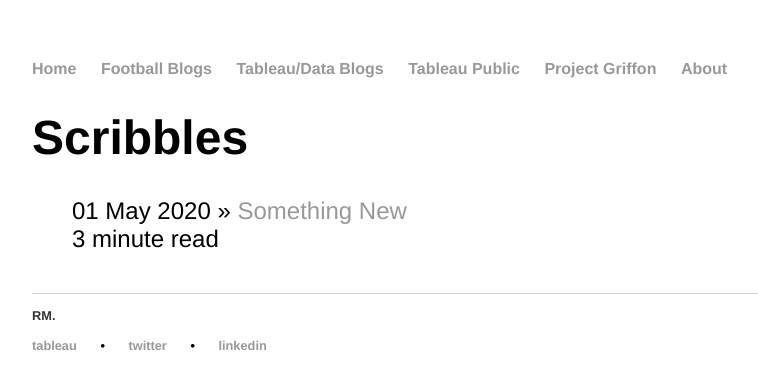
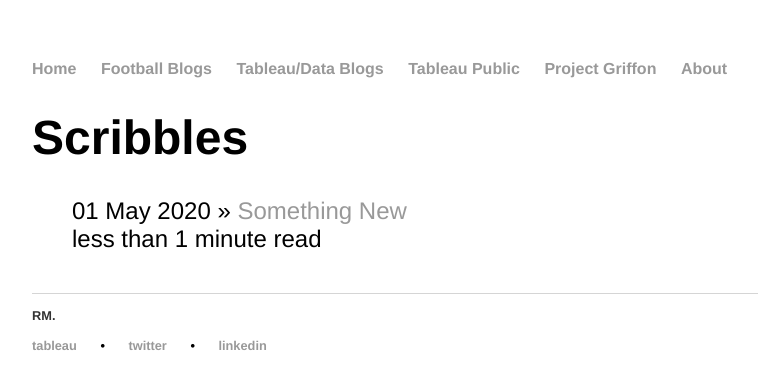
Before and after one commit to scribblr42/scribbles.github.io, a Jekyll site: the page built from index.html, in a window 1280 px wide. Shown: the top 389 px of the page, without its empty margins (160-918 px from the left). Built offline with Jekyll 4.4.1, drawn with Linux system fonts in a browser that asks for light colours.

Commit message:
Update index.html

```diff
--- a/index.html
+++ b/index.html
@@ -7,6 +7,6 @@ title: Scribbles
 
 	  {% for post in site.posts %}
 	    <li><span>{{ post.date | date_to_string }}</span> » <a href="{{ post.url }}" title="{{ post.title }}">{{ post.title }}</a></li>
-	  {% endfor %}
-	{% include read-time.html %}
+	  {% include read-time.html %}
+	{% endfor %}
 	</ul>
```
